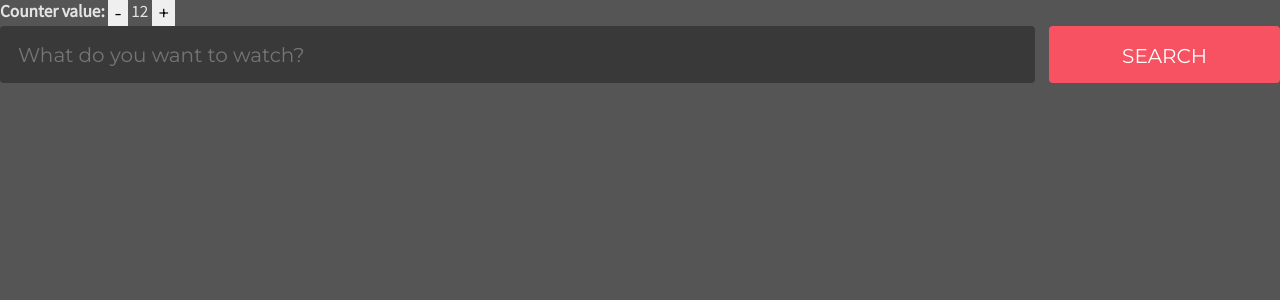
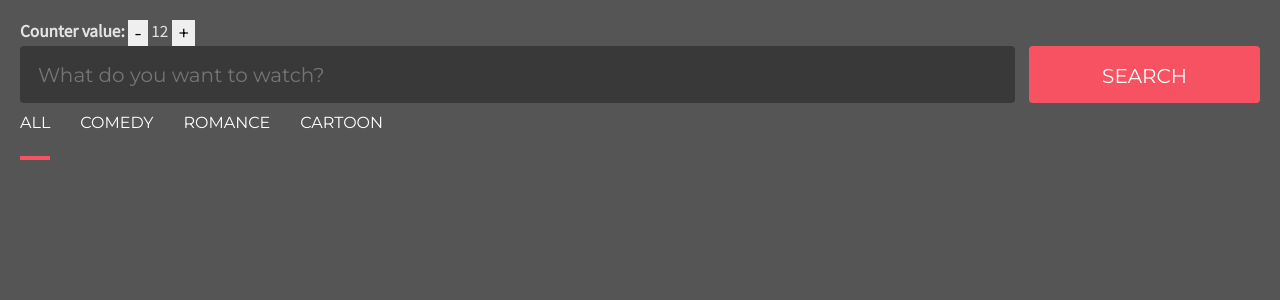
Before and after one commit to JeyDotC/react-global-mentoring-program-tasks, a React (Create React App) app: page / in a window 1280 px wide. Shown: the top 300 px of the page. Built offline with nearby package versions, Linux system fonts and the light colour scheme.

Commit message:
Added GenreSelect component.

```diff
--- a/src/App.css
+++ b/src/App.css
@@ -1,6 +1,8 @@
 :root {
   --form-control-heigh: 57px;
   --form-control-border-radious: 4px;
+
+  --color-primary: #F65261;
 }
 
 * {
@@ -12,6 +14,11 @@ body {
   font-family: 'Source Sans Pro';
   color: #E4E4E4;
   font-size: 17.28px;
+  padding: 20px;
+}
+
+button {
+  cursor: pointer;
 }
 
 input, button {
@@ -33,7 +40,7 @@ input, button {
 }
 
 .bg-primary {
-  background: #F65261;
+  background: var(--color-primary);
   color: white;
 }
 
--- a/src/App.js
+++ b/src/App.js
@@ -1,12 +1,34 @@
+import { useState } from 'react';
 import './App.css';
 import { Counter } from './components/Counter';
+import { GenreSelect } from './components/GenreSelect';
 import { SearchForm } from './components/SearchForm';
 
+const genreNames = [
+  "All",
+  "Comedy",
+  "Romance",
+  "Cartoon"
+];
+
 function App() {
+
+  const [currentGenre, setCurrentGenre] = useState("All");
+
+  // This is a dummy callback to demonstrate the search has been triggered.
+  const handleSearch = (text) => alert(`Looking for ${text}`);
+
+  const handleGenreSelect = (selectedGenre) => setCurrentGenre(selectedGenre);
+
   return (
     <div className="App">
       <Counter count={12} />
-      <SearchForm initialSearchText="" onSearch={(text) => alert(`Looking for ${text}`)} />
+      <SearchForm initialSearchText="" onSearch={handleSearch} />
+      <GenreSelect
+        genreNames={genreNames}
+        currentGenre={currentGenre}
+        onSelect={handleGenreSelect}
+      />
     </div>
   );
 }
--- /dev/null
+++ b/src/components/GenreSelect/GenreSelect.css
@@ -0,0 +1,18 @@
+
+.genre-select > button {
+    margin-right: 30px;
+    padding: 0 0 19px;
+    background: none;
+    color: white;
+    border-radius: 0;
+    font-size: 16px;
+}
+
+.genre-select > button.active {
+    border-bottom: 4px solid var(--color-primary);
+    padding-bottom: calc(19px - 4px);
+}
+
+.genre-select:last-child {
+    margin-right: 0;
+}
--- /dev/null
+++ b/src/components/GenreSelect/index.jsx
@@ -0,0 +1,26 @@
+import './GenreSelect.css';
+
+// This component is totally managed by the parent component, hence, has no
+// state on its own. I'm open to suggestions though, if there's a better approach
+// I'd like to learn about it :)
+function GenreSelect({ genreNames, currentGenre, onSelect }){
+
+    const handleGenreButtonClick = (genreName) => onSelect(genreName);
+
+    return (
+        <div className="genre-select">
+            {genreNames?.map(genreName => (
+                <button
+                    key={genreName}
+                    className={`btn ${currentGenre === genreName ? 'active' : ''}`}
+                    type="button"
+                    onClick={() => handleGenreButtonClick(genreName)}
+                >
+                    {genreName}
+                </button>
+            ))}
+        </div>
+    )
+}
+
+export { GenreSelect };
--- a/src/components/SearchForm/index.jsx
+++ b/src/components/SearchForm/index.jsx
@@ -9,7 +9,11 @@ function SearchForm({ initialSearchText, onSearch }) {
 
     const handleSubmit = (event) => {
         event.preventDefault();
-        onSearch(searchText);
+
+        // Do not search on empty string.
+        if(searchText && searchText.length > 0){
+            onSearch(searchText);
+        }
     }
 
     return (
```
